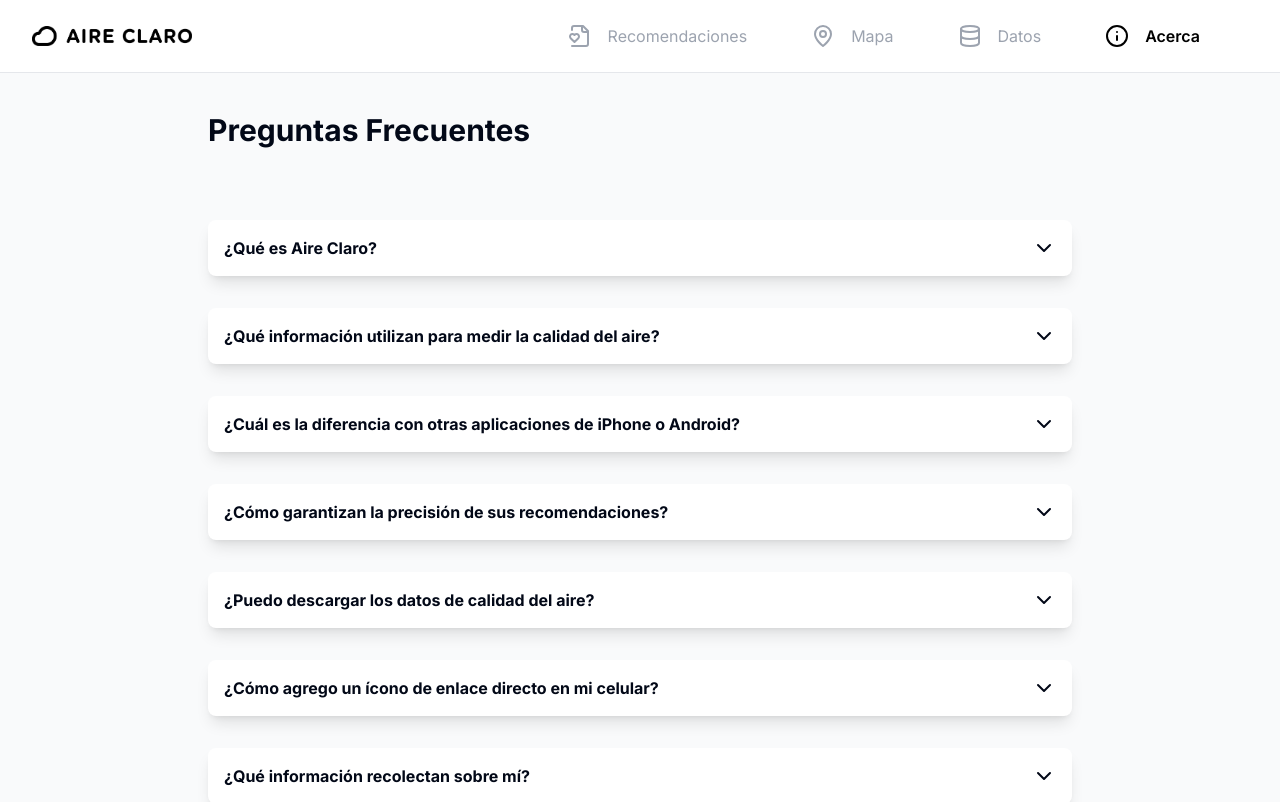
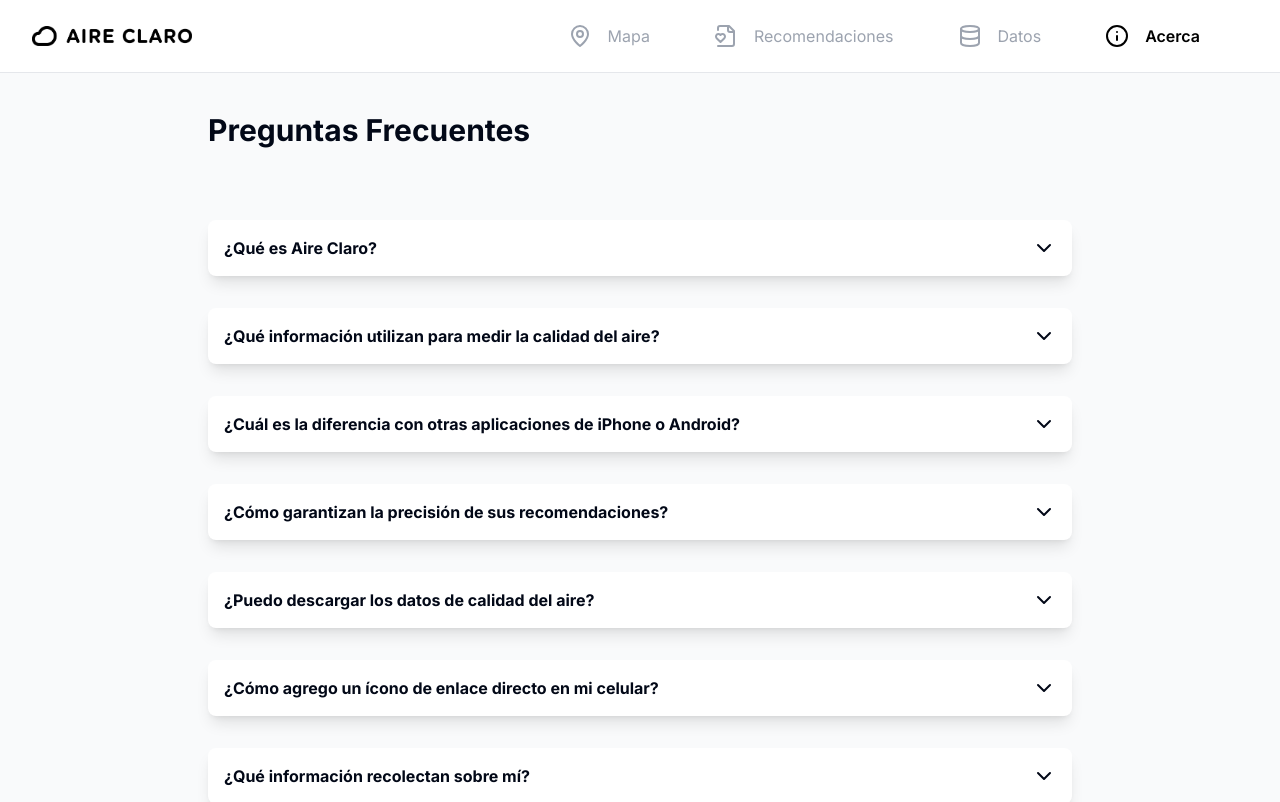
Before and after one commit to edgargutgzz/aireclaro, a Next.js app: page /acerca in a window 1280 px wide. Shown: the top 802 px of the page. Built offline with nearby package versions, Linux system fonts and the light colour scheme.

Commit message:
refactor: reorder navbar links for improved navigation clarity
- Move the 'Recomendaciones' link to a new position within the navbar for better visibility.
- Ensure consistent icon usage and alt text for enhanced accessibility.

```diff
--- a/components/navbar/navlinks.tsx
+++ b/components/navbar/navlinks.tsx
@@ -10,16 +10,16 @@ export default function Navlinks() {
 
   const links = [
     {
+      name: "Mapa",
+      href: "/",
+      icon: MapPin,
+      alt: "Mapa",
+    },
+    {
       name: "Recomendaciones",
       href: "/recomendaciones",
       icon: FileHeart,
       alt: "Recomendaciones",
-    },
-    {
-      name: "Mapa",
-      href: "/",
-      icon: MapPin,
-      alt: "Mapa",
     },
     {
       name: "Datos",
```
